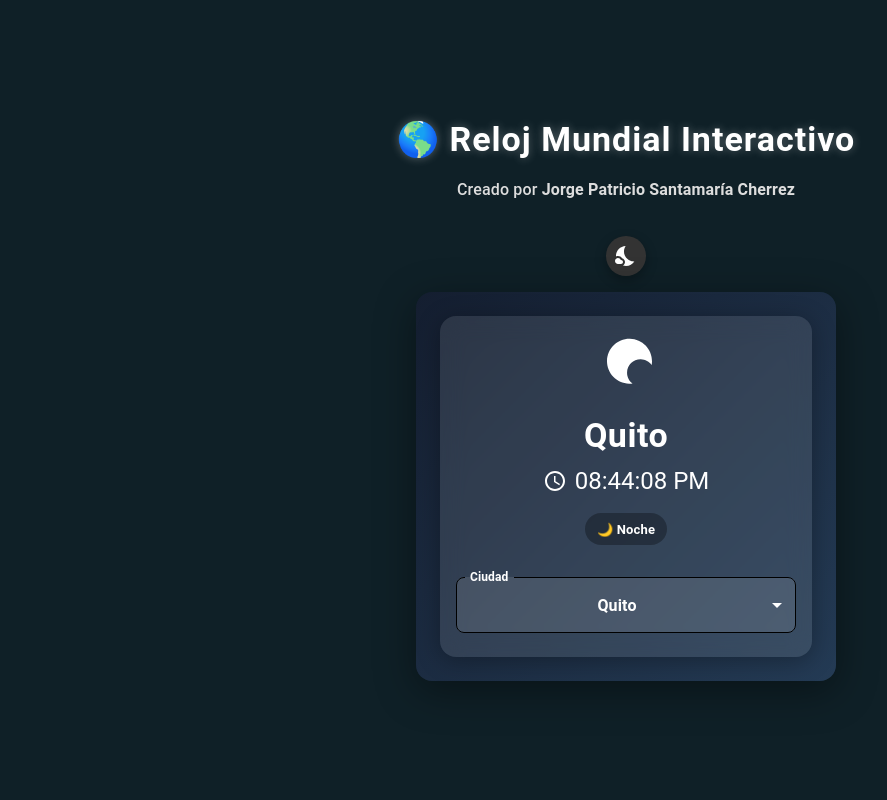
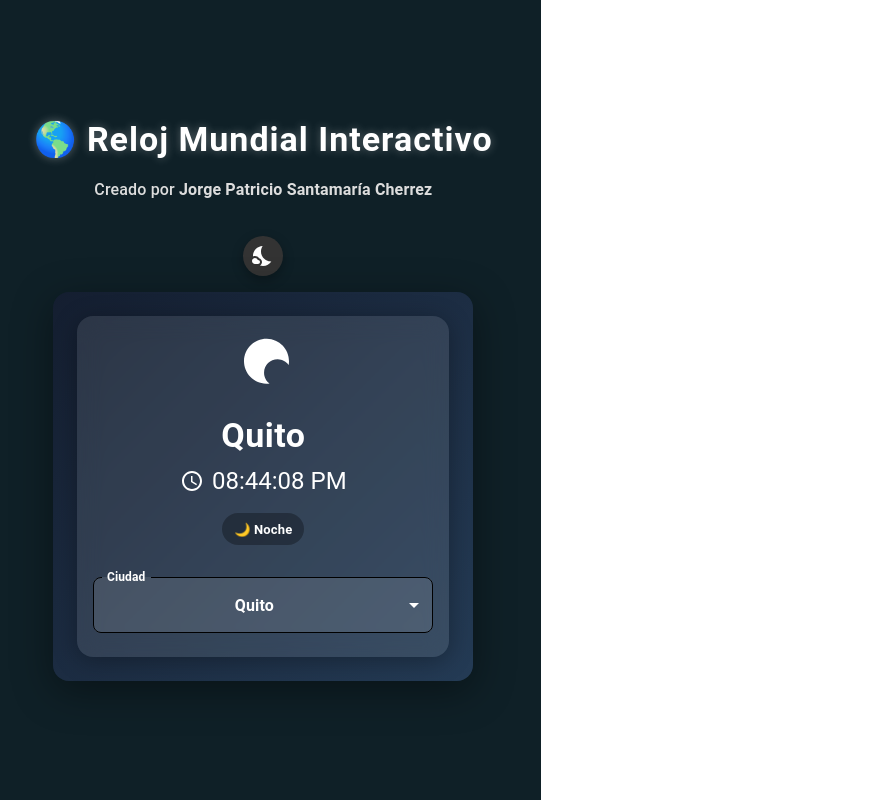
Before and after one commit to Patogol35/horamundial, a React (Vite) app: page / in a window 1280 px wide. Shown: the whole page, without its empty margins (14-901 px from the left). Built offline with nearby package versions, Linux system fonts and the light colour scheme.

Commit message:
Update App.jsx

```diff
--- a/src/App.jsx
+++ b/src/App.jsx
@@ -5,7 +5,7 @@ import { WbSunny, NightsStay } from "@mui/icons-material";
 import { motion } from "framer-motion";
 
 export default function App() {
-  const [isDay, setIsDay] = useState(true);
+  const [isDay, setIsDay] = useState(false); // 🌙 por defecto inicia en oscuro
 
   // Detectar si es día o noche según la hora local
   useEffect(() => {
@@ -20,7 +20,7 @@ export default function App() {
 
   const backgroundColor = isDay ? "#ffffff" : "#0f2027";
   const textColor = isDay ? "#0D47A1" : "#ffffff";
-  const iconColor = "#ffffff"; // Sol y luna siempre blancos
+  const iconColor = "#ffffff";
 
   return (
     <>
@@ -28,8 +28,6 @@ export default function App() {
       <Box
         sx={{
           minHeight: "100vh",
-          width: "100vw", // ← fuerza el ancho exacto de la ventana
-          overflowX: "hidden", // ← evita scroll horizontal
           background: backgroundColor,
           display: "flex",
           flexDirection: "column",
@@ -38,15 +36,10 @@ export default function App() {
           textAlign: "center",
           transition: "all 1s ease-in-out",
           p: 3,
-          boxSizing: "border-box",
+          overflowX: "hidden",
         }}
       >
-        <Container
-          maxWidth="sm"
-          sx={{
-            px: 0, // ← elimina posibles márgenes extra del Container
-          }}
-        >
+        <Container maxWidth="sm">
           <motion.div
             initial={{ opacity: 0, y: -20 }}
             animate={{ opacity: 1, y: 0 }}
@@ -85,6 +78,7 @@ export default function App() {
               Creado por <strong>Jorge Patricio Santamaría Cherrez</strong>
             </Typography>
 
+            {/* Botón de alternancia día/noche */}
             <IconButton
               onClick={() => setIsDay(!isDay)}
               sx={{
```
